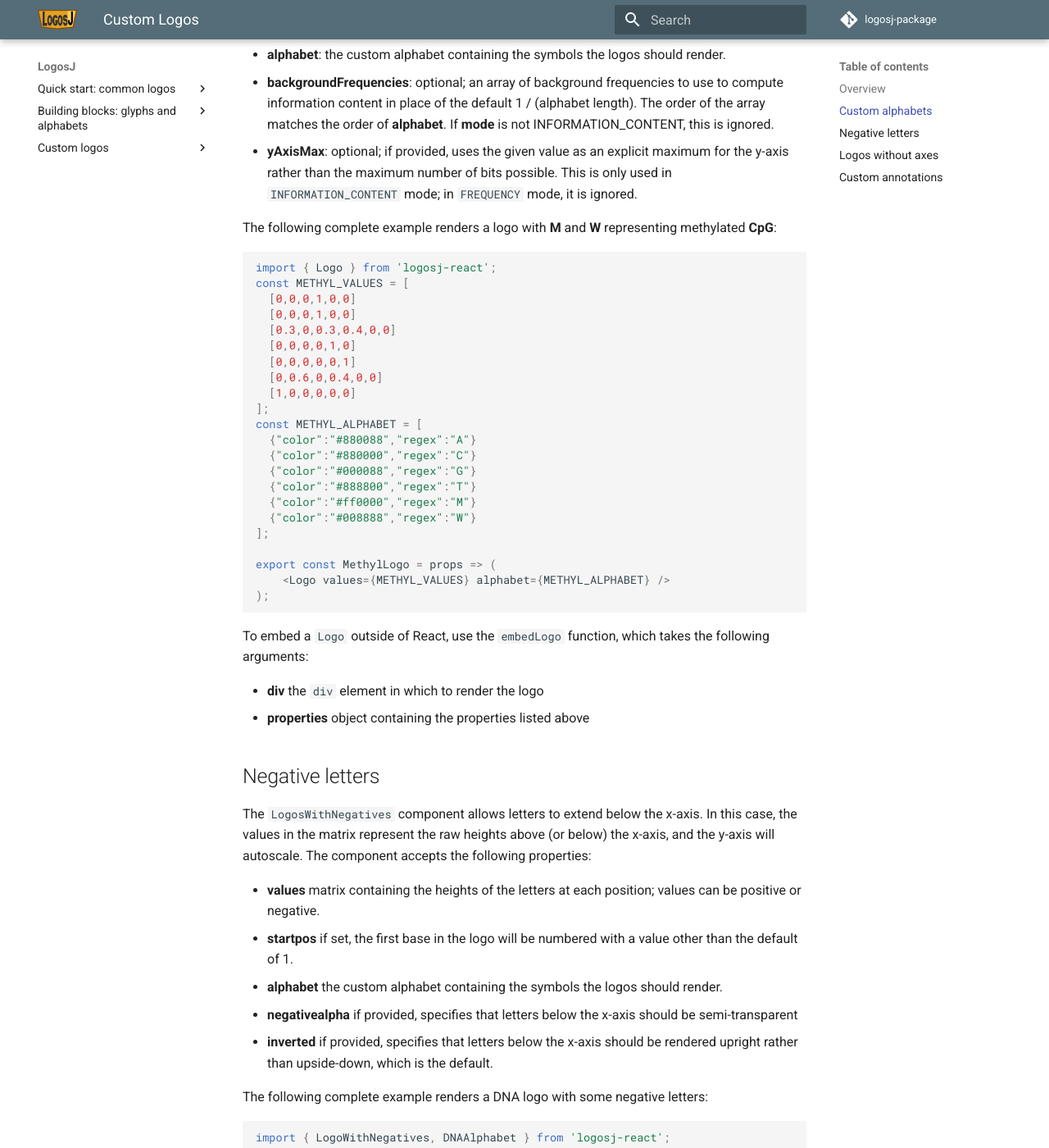
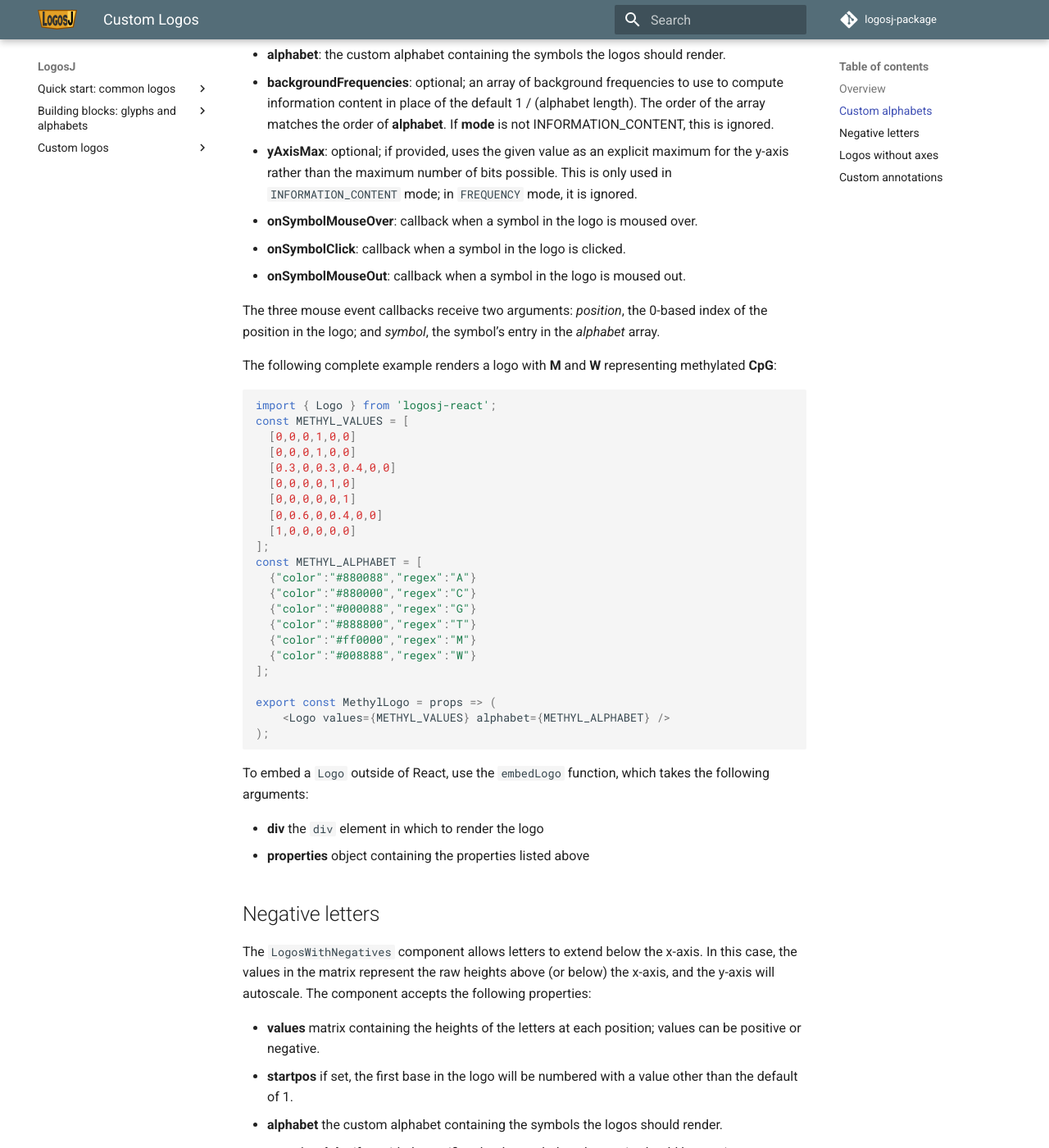
Before and after one commit to weng-lab/logojs-package, an MkDocs documentation site: the page built from docs/custom.md, in a window 1280 px wide and 1400 px high, scrolled down 877 px. Shown: the whole window at 82% size. Built offline with MkDocs 1.6.1 and Material for MkDocs 9.7.7, drawn with Linux system fonts in a browser that asks for light colours; comment, search, counter and statistics services are not loaded; some of the changed text lies outside the part shown.

Commit message:
document mouse events

```diff
--- a/docs/custom.md
+++ b/docs/custom.md
@@ -34,6 +34,11 @@ array matches the order of **alphabet**. If **mode** is not INFORMATION_CONTENT,
 * **yAxisMax**: optional; if provided, uses the given value as an explicit maximum for the y-axis
 rather than the maximum number of bits possible. This is only used in `INFORMATION_CONTENT` mode;
 in `FREQUENCY` mode, it is ignored.
+* **onSymbolMouseOver**: callback when a symbol in the logo is moused over.
+* **onSymbolClick**: callback when a symbol in the logo is clicked.
+* **onSymbolMouseOut**: callback when a symbol in the logo is moused out.
+
+The three mouse event callbacks receive two arguments: *position*, the 0-based index of the position in the logo; and *symbol*, the symbol's entry in the *alphabet* array.
 
 The following complete example renders a logo with **M** and **W** representing methylated **CpG**:
 
@@ -82,6 +87,11 @@ value other than the default of 1.
 * **negativealpha** if provided, specifies that letters below the x-axis should be semi-transparent
 * **inverted** if provided, specifies that letters below the x-axis should be rendered upright
 rather than upside-down, which is the default.
+* **onSymbolMouseOver**: callback when a symbol in the logo is moused over.
+* **onSymbolClick**: callback when a symbol in the logo is clicked.
+* **onSymbolMouseOut**: callback when a symbol in the logo is moused out.
+
+The three mouse event callbacks receive two arguments: *position*, the 0-based index of the position in the logo; and *symbol*, the symbol's entry in the *alphabet* array.
 
 The following complete example renders a DNA logo with some negative letters:
 
@@ -123,6 +133,11 @@ A `RawLogo` takes the following properties:
 * **stackHeight** the height of a single stack of glyphs relative to the containing SVG's coordinate system; defaults to 100.
 Individual letters can exceed this, in which case they may extend past the SVG's borders.
 * **alphabet** the custom alphabet containing the symbols the logos should render.
+* **onSymbolMouseOver**: callback when a symbol in the logo is moused over.
+* **onSymbolClick**: callback when a symbol in the logo is clicked.
+* **onSymbolMouseOut**: callback when a symbol in the logo is moused out.
+
+The three mouse event callbacks receive two arguments: *position*, the 0-based index of the position in the logo; and *symbol*, the symbol's entry in the *alphabet* array.
 
 The following example renders a `RawLogo` containing a DNA sequence with some letters grayed out. Note that the `RawLogo`
 must be rendered within a containing `svg`, and is shifted to the desired position by transforming a `g` element:
```
Also changed, not shown: docs/dna_logos.md (+5 -0 lines), docs/protein_logos.md (+5 -0 lines), docs/rna_logos.md (+5 -0 lines).
